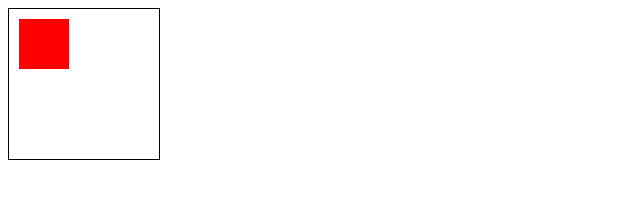
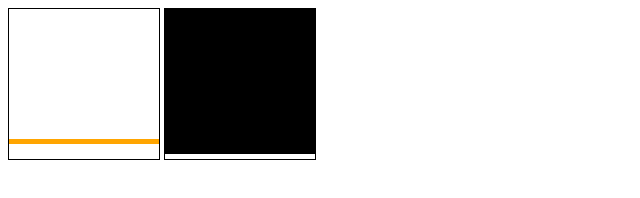
Before and after one commit to rrees/canvas-playground, a website built with Parcel: page fire/index.html in a window 1280 px wide. Shown: the whole page, without its empty margins (0-640 px from the left). Built offline with nearby package versions, Linux system fonts and the light colour scheme.

Commit message:
Creates a second fire grid based on rendering a fire map

```diff
--- a/fire/app.js
+++ b/fire/app.js
@@ -9,19 +9,42 @@ const heatLevels = [
 	'black',
 ];
 
-function drawFire() {
+const fireGridSize = 30;
+const firePixelSize = 5;
+
+const fireMap = Array(fireGridSize * fireGridSize);
+fireMap.fill(heatLevels.length - 1, 0, fireGridSize * fireGridSize);
+fireMap.fill(0, fireMap.length - fireGridSize);
+
+//console.log(fireMap);
+
+const fireGridCanvas = document.getElementById('fire-grid');
+
+function drawFireGrid() {
+	const ctx = fireGridCanvas.getContext('2d');
+	ctx.clearRect(0, 0, canvas.width, canvas.height);
+
+	let x = 0;
+	let y = 0;
+
+	fireMap.forEach((heatValue, idx) => {
+		console.log(heatValue, idx);
+		ctx.fillStyle = heatLevels[heatValue];
+		const x = (idx % fireGridSize) * firePixelSize;
+		const y = Math.floor(idx / fireGridSize) * firePixelSize;
+		ctx.fillRect(x, y, firePixelSize, firePixelSize);
+	});
+
+}
+
+function drawFire(pulse) {
 	console.log('Draw fire triggered');
 	console.log('Pulse', pulse);
 
 	ctx.clearRect(0, 0, canvas.width, canvas.height);
 	ctx.save();
 	ctx.fillStyle = heatLevels[pulse];
-	ctx.fillRect(10, 10, 50, 50);
-	pulse++;
-
-	if(pulse >= heatLevels.length) {
-		pulse = 0;
-	}
+	ctx.fillRect(0, canvas.height - (pulse * 2 * firePixelSize), canvas.width, firePixelSize);
 }
 
 function tick() {
@@ -29,8 +52,14 @@ function tick() {
 	const now = new Date();
 	//console.log(now - lastDraw);
 	if((now - lastDraw) >  (2 * 1000)) {
-		drawFire();
+
+		drawFire(pulse);
 		lastDraw = now;
+		pulse++;
+
+		if(pulse >= heatLevels.length) {
+			pulse = 0;
+		}
 	}
 
 	window.requestAnimationFrame(tick);
@@ -42,3 +71,5 @@ let lastDraw = new Date();
 
 drawFire();
 tick();
+
+drawFireGrid();
--- a/fire/index.html
+++ b/fire/index.html
@@ -12,6 +12,7 @@
 <body>
 
 	<canvas id="canvas" class="canvas" height="150" width="150"></canvas>
+	<canvas id="fire-grid" class="canvas" height="150" width="150"></canvas>
 	<script src="./app.js"></script>
 </body>
 </html>
```
